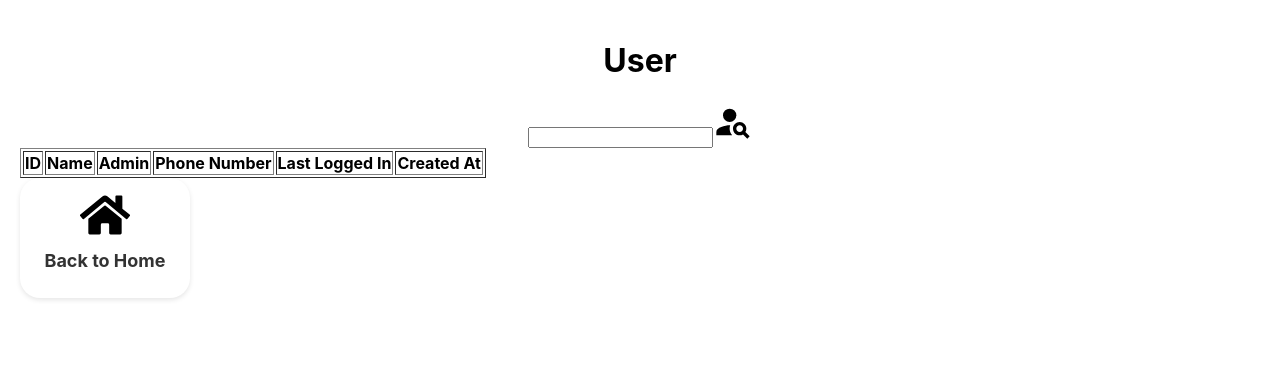
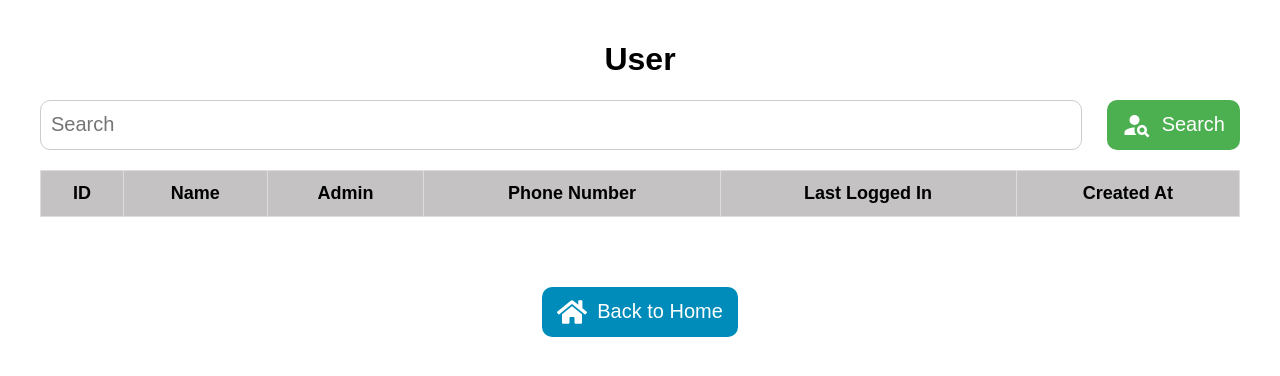
Before and after one commit to nicolaics/pos_pharmacy, a React (Create React App) app in the folder frontend/: page /user/view in a window 1280 px wide. Shown: the top 376 px of the page. Built offline with nearby package versions, Linux system fonts and the light colour scheme.

Commit message:
add styling

```diff
--- a/frontend/src/components/User/View/ViewUser.css
+++ b/frontend/src/components/User/View/ViewUser.css
@@ -1,30 +1,102 @@
-/* TODO: MODIFY STYLES */
-
 .view-user-page {
+  justify-content: center;
   text-align: center;
+  max-width: 1200px;
+  margin: 0 auto;
   padding: 20px;
+  font-family: Arial, sans-serif;
 }
 
-.view-user-grid-item {
+.search-container {
   display: flex;
-  flex-direction: column;
-  align-items: center;
-  justify-content: center;
-  background-color: white;
-  border-radius: 20px;
-  width: 150px;
-  height: 100px;
-  padding: 10px;
-  box-shadow: 0px 2px 5px rgba(0, 0, 0, 0.1);
-  transition: transform 0.5s;
+  margin-bottom: 20px;
 }
 
-.view-user-grid-item:hover {
-  transform: scale(1.05);
+.search-input {
+  flex-grow: 1;
+  padding: 10px;
+  font-size: 20px;
+  border: 1px solid #ccc;
+  border-radius: 10px;
+  margin-right: 25px;
 }
 
-.view-user-grid-item h2 {
-  margin-top: 10px;
+#view-user-search-icon {
+  margin-right: 10px;
+}
+
+.search-button {
+  display: flex;
+  align-items: center;
+  justify-items: baseline;
+  padding: 10px 15px;
+  font-size: 20px;
+  background-color: #4CAF50;
+  color: white;
+  border: none;
+  border-radius: 10px;
+  cursor: pointer;
+
+}
+
+.search-button:hover {
+  background-color: #45a049;
+}
+
+.table-container {
+  overflow-x: auto;
+}
+
+#data-table {
+  width: 100%;
+  border-collapse: collapse;
+  margin-bottom: 20px;
+}
+
+#data-table th,
+td {
+  border: 1px solid #ddd;
+  padding: 12px;
+  text-align: center;
+}
+
+#data-table th {
+  background-color: #c4c2c2;
+  font-weight: bold;
   font-size: 18px;
-  color: #333;
 }
+
+#data-table tbody {
+  font-size: 16px;
+}
+
+.view-user-data-row {
+  background-color: #f9f9f9;
+  cursor: pointer;
+  transition: background-color 0.3s;
+}
+
+.view-user-data-row:hover {
+  background-color: #afe6ff;
+}
+
+.view-user-home-button {
+  display: flex;
+  align-items: center;
+  padding: 10px 15px;
+  font-size: 20px;
+  margin: 50px auto;
+  background-color: #008CBA;
+  color: white;
+  border: none;
+  border-radius: 10px;
+  cursor: pointer;
+}
+
+#view-user-home-icon {
+  margin-right: 10px;
+}
+
+.view-user-home-button:hover {
+  background-color: #007B9A;
+}
--- a/frontend/src/components/User/View/ViewUser.tsx
+++ b/frontend/src/components/User/View/ViewUser.tsx
@@ -5,8 +5,8 @@ import { NavigateFunction, useNavigate } from "react-router-dom";
 import FormatDateTime from "../../../DateTimeFormatter";
 import { MdPersonSearch } from "react-icons/md";
 import { FaHome } from "react-icons/fa";
+import { BACKEND_BASE_URL } from "../../../App";
 
-// TODO: notify user if they have selected something (highlight or something in css)
 function fillTable(
   data: any,
   tableBody: Element | null,
@@ -16,6 +16,7 @@ function fillTable(
 
   // Loop through each user and create a new row in the table
   const row = document.createElement("tr");
+  row.className = "view-user-data-row";
 
   // Create and append cells for each column
   const idCell = document.createElement("td");
@@ -50,7 +51,7 @@ function fillTable(
   createdAtCell.textContent = FormatDateTime(createdAt);
   row.appendChild(createdAtCell);
 
-  row.addEventListener("click", () => {
+  row.addEventListener("dblclick", () => {
     navigate("/user/detail", {
       state: {
         reqType: "modify-admin",
@@ -67,40 +68,71 @@ function fillTable(
 const ViewUserPage: React.FC = () => {
   const navigate = useNavigate();
 
+  const testData = [
+    {
+      id: 1,
+      name: "John Doe 1",
+      admin: true,
+      phoneNumber: "010-4444-1111",
+      lastLoggedIn: "2024-08-03 15:30",
+      createdAt: "2024-08-01 12.10",
+    },
+    {
+      id: 2,
+      name: "John Doe 2",
+      admin: true,
+      phoneNumber: "010-4444-1111",
+      lastLoggedIn: "2024-08-03 15:30",
+      createdAt: "2024-08-01 12.10",
+    },
+  ];
+
   const search = () => {
     const token = sessionStorage.getItem("token");
-    const getAllUserURL = "http://localhost:19230/api/v1/user";
+    const getAllUserURL = `http://${BACKEND_BASE_URL}/user`;
 
-    fetch(getAllUserURL, {
-      method: "GET",
-      headers: {
-        "Content-Type": "application/json",
-        Authorization: "Bearer " + token,
-      },
-    })
-      .then((response) =>
-        response.json().then((data) => {
-          if (!response.ok) {
-            throw new Error("Invalid credentials or network issue");
-          }
 
-          const tableBody = document.querySelector("#dataTable tbody");
+    // TEST DATA
+    const tableBody = document.querySelector("#data-table tbody");
     if (!tableBody) {
       console.error("table body not found");
       return;
     }
+    tableBody.innerHTML = "";
+    for (let i = 0; i < testData.length; i++) {
+      fillTable(testData[i], tableBody, navigate);
+    }
 
-          tableBody.innerHTML = "";
+    // fetch(getAllUserURL, {
+    //   method: "GET",
+    //   headers: {
+    //     "Content-Type": "application/json",
+    //     Authorization: "Bearer " + token,
+    //   },
+    // })
+    //   .then((response) =>
+    //     response.json().then((data) => {
+    //       if (!response.ok) {
+    //         throw new Error("Invalid credentials or network issue");
+    //       }
 
-          for (let i = 0; i < data.length; i++) {
-            fillTable(data[i], tableBody, navigate);
-          }
-        })
-      )
-      .catch((error) => {
-        console.error("Error loading user data:", error);
-        alert("Error loading user data");
-      });
+    //       const tableBody = document.querySelector("#data-table tbody");
+    //       if (!tableBody) {
+    //         console.error("table body not found");
+    //         return;
+    //       }
+
+    //       tableBody.innerHTML = "";
+
+    //       for (let i = 0; i < data.length; i++) {
+    //         fillTable(data[i], tableBody, navigate);
+    //       }
+    //     })
+    //   )
+    //   .catch((error) => {
+    //     console.error("Error loading user data:", error);
+    //     alert("Error loading user data");
+    //   });
   };
 
   const returnToHome = () => {
@@ -111,13 +143,15 @@ const ViewUserPage: React.FC = () => {
     <div className="view-user-page">
       <h1>User</h1>
 
-      <div className="container">
-        <span className="search">
-          <input type="text" className="search-item" />
-          <MdPersonSearch size={40} className="search-icon" onClick={search} />
-        </span>
-        <div className="table">
-          <table id="dataTable" border={1}>
+      <div className="search-container">
+        <input type="text" className="search-input" placeholder="Search" />
+        <button onClick={search} className="search-button">
+          <MdPersonSearch size={30} id="view-user-search-icon" />
+          Search
+        </button>
+      </div>
+      <div className="table-container">
+        <table id="data-table" border={1}>
           <thead>
             <tr>
               <th>ID</th>
@@ -129,14 +163,41 @@ const ViewUserPage: React.FC = () => {
             </tr>
           </thead>
           <tbody></tbody>
+          {/* <tbody>
+            <tr
+              className="view-user-data-row"
+              onClick={() => {
+                alert("select 001");
+              }}
+            >
+              <td>001</td>
+              <td>John Doe</td>
+              <td>Yes</td>
+              <td>123-456-7890</td>
+              <td>2023-03-15 14:30</td>
+              <td>2023-01-01 09:00</td>
+            </tr>
+            <tr
+              className="view-user-data-row"
+              onClick={() => {
+                alert("select 002");
+              }}
+            >
+              <td>002</td>
+              <td>Jane Smith</td>
+              <td>No</td>
+              <td>987-654-3210</td>
+              <td>2023-03-14 10:15</td>
+              <td>2023-01-02 11:30</td>
+            </tr>
+          </tbody> */}
         </table>
       </div>
-      </div>
 
-      <div className="view-user-grid-item" onClick={returnToHome}>
-          <FaHome size={50} />
-          <h2>Back to Home</h2>
-        </div>
+      <button onClick={returnToHome} className="view-user-home-button">
+        <FaHome size={30} id="view-user-home-icon" />
+        Back to Home
+      </button>
     </div>
   );
 };
```
Lines whose indentation alone changed are shown as unchanged.
